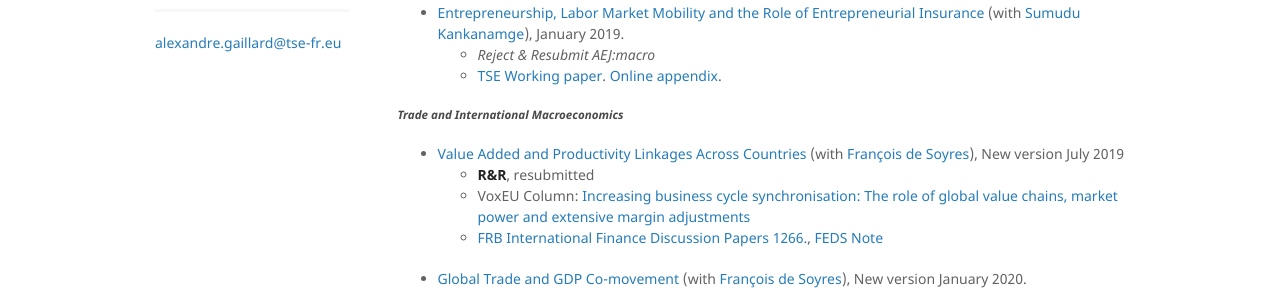
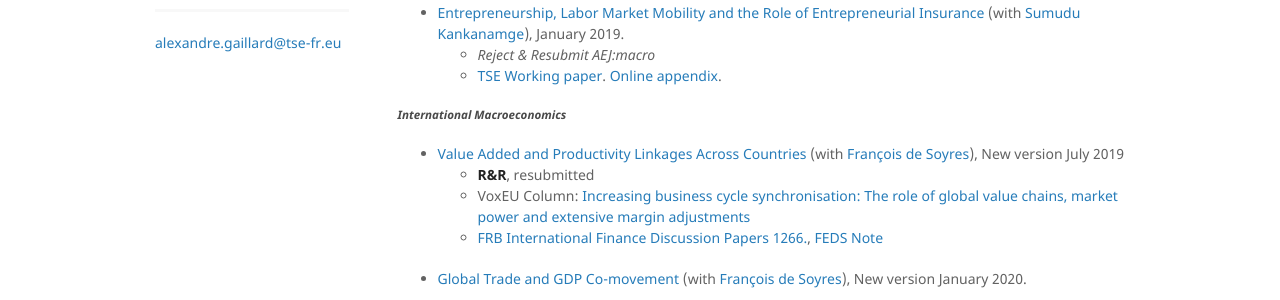
Before and after one commit to AGaillardTSE/AGaillardTSE.github.io, a Jekyll site: the page built from index.md, in a window 1280 px wide. Shown: the part 376-676 px from the top of the page. Built offline with Jekyll 4.4.1, drawn with Linux system fonts in a browser that asks for light colours.

Commit message:
Update index.md

```diff
--- a/index.md
+++ b/index.md
@@ -22,7 +22,7 @@ const char *h = "hello world";
     - <a href="https://www.tse-fr.eu/sites/default/files/TSE/documents/doc/wp/2018/wp_tse_929.pdf" target="_blank">TSE Working paper</a>. <a href="http://kankanamge.free.fr/docs/ELMMREI_online_appendix.pdf" target="_blank">Online appendix</a>.
 
 
-##### *Trade and International Macroeconomics*
+##### *International Macroeconomics*
 *   [Value Added and Productivity Linkages Across Countries](http://agaillard.eu/projects/TCP/) (with [François de Soyres](https://sites.google.com/site/francoisdesoyres/research)), New version July 2019
     - **R&R**, resubmitted
     - VoxEU Column: <a href="https://voxeu.org/article/explaining-business-cycle-synchronisation-using-profits-and-extensive-margin" target="_blank">Increasing business cycle synchronisation: The role of global value chains, market power and extensive margin adjustments</a>
```
